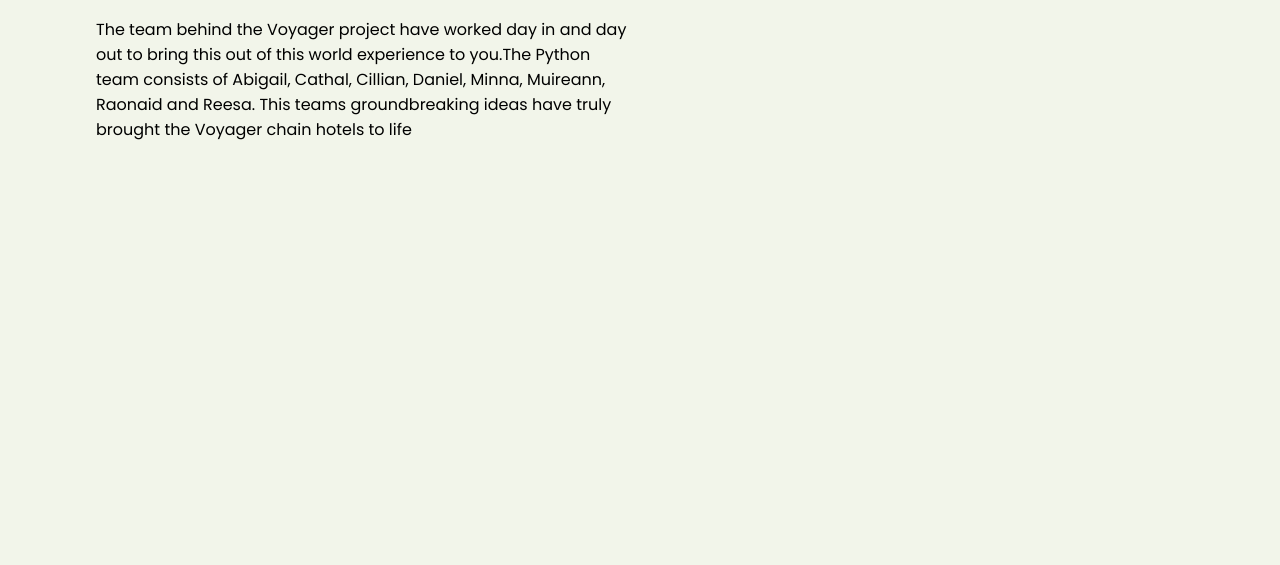
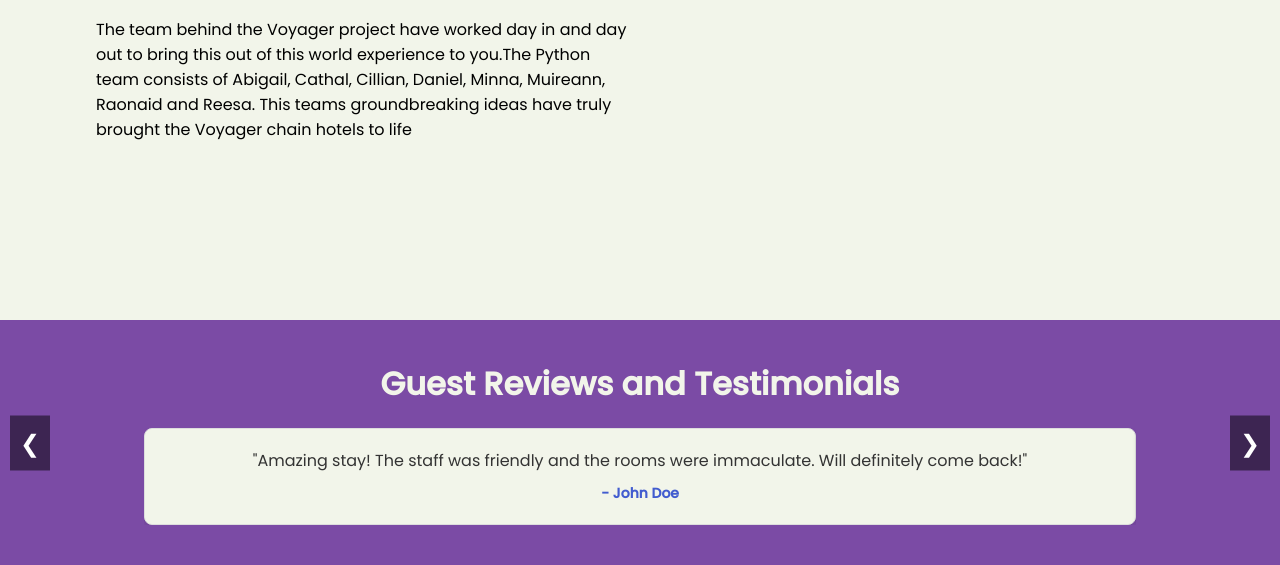
Before and after one commit to Raonaid-Moore/Voyager, a Flask app: page /about in a window 1280 px wide. Shown: the part 1333-1898 px from the top of the page. Before the commit the page ends 1473 px from the top, so only its background shows below. Run offline with Flask 3, Linux system fonts and the light colour scheme.

Commit message:
just fixed a problem with my image on the home page added an image carousel at the bottom of the home page
Changed the bg of the homepage and also fixed the positioning of the carousel
and also linked the read more button

css on the carousel and added some text

changed the colour of the text

changed accommodation navbar

changed contact navbar

changed accomodation navbar

changed home navbar
 changed accommodation navbar

 cillian's font

```diff
--- a/static/css/about.css
+++ b/static/css/about.css
@@ -218,3 +218,73 @@ span {
 .data{
   float: center;
 }
+
+/*REVIEWS*/
+#reviews {
+    background-color: #7B4BA5;
+    padding: 40px 20px;
+    text-align: center;
+    position: relative;
+}
+
+#reviews h2 {
+    font-size: 32px;
+    font-weight: bold;
+    margin-bottom: 20px;
+    color: #F2F5EA
+}
+
+.carousel-container {
+    width: 80%;
+    margin: auto;
+    overflow: hidden;
+    position: relative;
+}
+
+.carousel-slide {
+    display: flex;
+    transition: transform 0.5s ease-in-out;
+}
+
+.review {
+    min-width: 100%;
+    box-sizing: border-box;
+    background: #F2F5EA;
+    border: 1px solid #ddd;
+    border-radius: 8px;
+    padding: 20px;
+    box-shadow: 0 2px 4px rgba(0, 0, 0, 0.1);
+}
+
+.review-text {
+    font-size: 16px;
+    line-height: 1.5;
+    margin-bottom: 10px;
+    color: #333;
+}
+
+.review-author {
+    font-size: 14px;
+    font-weight: bold;
+    color: #425CCF;
+}
+
+.carousel-control {
+    background-color: rgba(0, 0, 0, 0.5);
+    border: none;
+    color: white;
+    font-size: 24px;
+    padding: 10px;
+    position: absolute;
+    top: 50%;
+    transform: translateY(-50%);
+    cursor: pointer;
+}
+
+.prev {
+    left: 10px;
+}
+
+.next {
+    right: 10px;
+}
--- a/templates/about.html
+++ b/templates/about.html
@@ -57,7 +57,57 @@
           chain hotels to life</p>
       </div>
     </div>
-  </section>          </div>
+  </section>
+  <section id="reviews">
+    <h2>Guest Reviews and Testimonials</h2>
+    <div class="carousel-container">
+        <div class="carousel-slide">
+            <div class="review">
+                <p class="review-text">"Amazing stay! The staff was friendly and the rooms were immaculate. Will definitely come back!"</p>
+                <p class="review-author">- John Doe</p>
+            </div>
+            <div class="review">
+                <p class="review-text">"A wonderful experience from start to finish. The dining options were fantastic and the spa was very relaxing."</p>
+                <p class="review-author">- Jane Smith</p>
+            </div>
+            <div class="review">
+                <p class="review-text">"Excellent location, close to all major attractions. The service was top-notch. Highly recommended!"</p>
+                <p class="review-author">- Alex Johnson</p>
+            </div>
+            <!-- Add more reviews as needed -->
+        </div>
     </div>
+    <button id="prevReview" class="carousel-control prev" onclick="prevReviewSlide()">&#10094;</button>
+    <button id="nextReview" class="carousel-control next" onclick="nextReviewSlide()">&#10095;</button>
+
+
+ <script>
+    // Reviews carousel
+    let reviewIndex = 0;
+    const reviewSlides = document.querySelectorAll('#reviews .carousel-slide .review');
+    const totalReviewSlides = reviewSlides.length;
+
+    function showReviewSlide(index) {
+        const slideWidth = reviewSlides[0].clientWidth;
+        const newTransform = -index * slideWidth;
+        document.querySelector('#reviews .carousel-slide').style.transform = `translateX(${newTransform}px)`;
+    }
+
+    function nextReviewSlide() {
+        reviewIndex = (reviewIndex + 1) % totalReviewSlides;
+        showReviewSlide(reviewIndex);
+    }
+
+    function prevReviewSlide() {
+        reviewIndex = (reviewIndex - 1 + totalReviewSlides) % totalReviewSlides;
+        showReviewSlide(reviewIndex);
+    }
+
+    // Initial display for reviews carousel
+    showReviewSlide(reviewIndex);
+ </script>
+</section>
+
+
   </body>
 </html>
--- a/templates/index.html
+++ b/templates/index.html
@@ -136,9 +136,9 @@
      </div>
      <div class="right box">
        <div class="topic">Subscribe to Our Newsletter</div>
-       <form action="#">
-         <input type="text" placeholder="Enter email address">
-         <input type="submit" name="" value="Subscribe">
+       <form action="submit_booking" method="post">
+         <input type="text" name="email" id="email" placeholder="Enter email address">
+         <input type="submit" value="Subscribe">
          <div class="media-icons">
            <a href="https://www.facebook.com/profile.php?id=61562054318716"><i class="fab fa-facebook"></i></a>
            <a href="https://x.com/VoyagerHotels9"><i class="fab fa-twitter"></i></a>
```
Also changed, not shown: subscription.py (+10 -30 lines).
